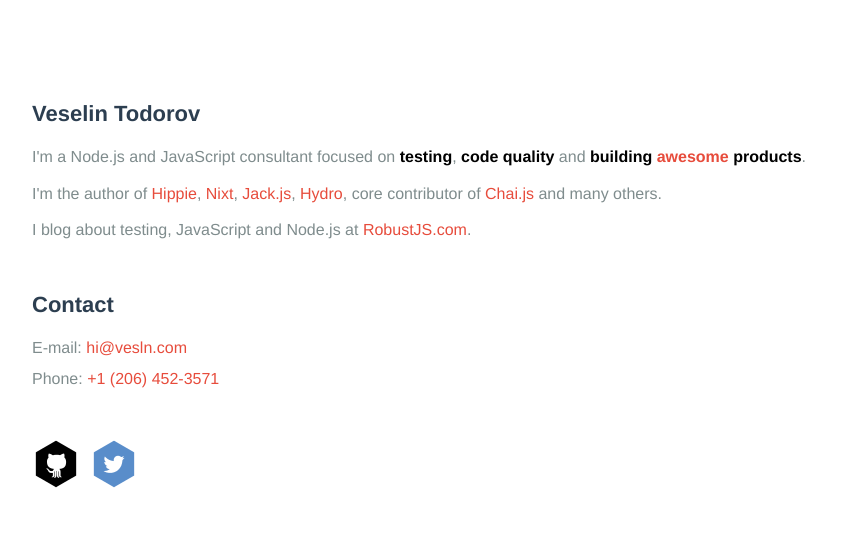
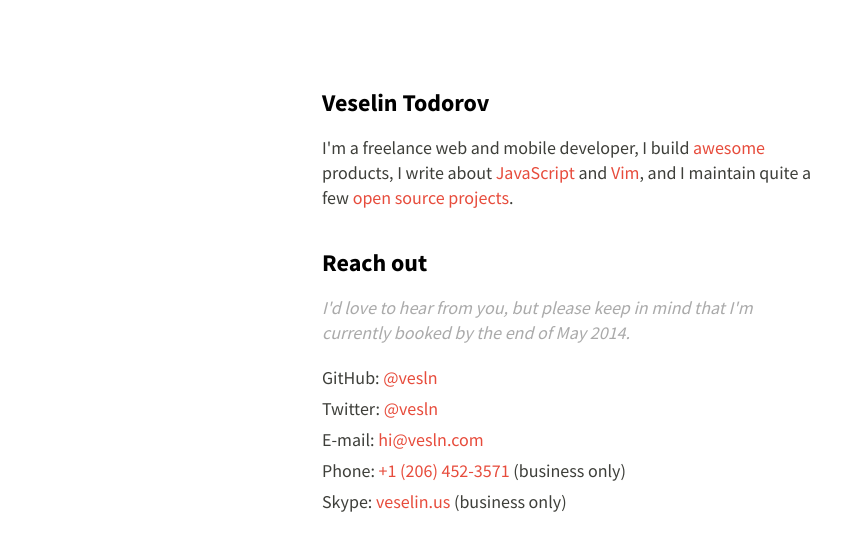
Before and after one commit to vesln/vesln.com, a website: page index.html in a window 1280 px wide. Shown: the whole page, without its empty margins (68-909 px from the left). Drawn offline with Linux system fonts and the light colour scheme.

Commit message:
Simplify stuff

```diff
--- a/index.html
+++ b/index.html
@@ -4,49 +4,27 @@
     <title>Veselin Todorov &mdash; vesln</title>
     <link rel="stylesheet" href="style.css">
     <link href="img/favicon.png" rel="shortcut icon" type="image/x-icon">
+    <link rel="stylesheet" href="http://fonts.googleapis.com/css?family=Source+Sans+Pro:400,700|Lato:700|Open+Sans:400,600">
     <meta name="viewport" content="width=device-width, minimum-scale=1.0, maximum-scale=1.0">
   </head>
   <body>
-    <section>
+    <section class="main">
       <h1>Veselin Todorov</h1>
-      <p>I'm a Node.js and JavaScript consultant focused on
-        <strong>testing</strong>,
-        <strong>code quality</strong> and
-        <strong>building <a href="http://awesome.io">awesome</a> products</strong>.
-      </p>
-      <p>I'm the author of
-        <a href="http://github.com/vesln/hippie">Hippie</a>,
-        <a href="http://github.com/vesln/nixt">Nixt</a>,
-        <a href="http://github.com/jackjs">Jack.js</a>,
-        <a href="http://github.com/hydrojs">Hydro</a>,
-        core contributor of <a href="http://github.com/chaijs">Chai.js</a>
-        and many others</a>.
-      </p>
-      <p>I blog about testing, JavaScript and Node.js at <a href="http://robustjs.com">RobustJS.com</a>.</p>
-    </section>
 
-    <section class="contact">
-      <h2>Contact</h2>
+      <p>I'm a freelance web and mobile developer, I build <a href="http://awesome.io">awesome</a> products, I write about <a href="http://www.robustjs.com">JavaScript</a> and <a href="http://www.vimninjas.com">Vim</a>, and I maintain quite a few <a href="https://github.com/vesln">open source projects</a>.</p>
 
-      <ul>
+      <h2 class="contacts">Reach out</h2>
+      <p class="notice">I'd love to hear from you, but please keep in mind that I'm currently booked by the end of May 2014.</p>
+
+      <ul class="contact-list">
+        <li>GitHub: <a href="https://github.com/vesln">@vesln</a></li>
+        <li>Twitter: <a href="https://twitter.com/vesln">@vesln</a></li>
         <li>E-mail: <a href="mailto:hi@vesln.com?subject=Hi!">hi@vesln.com</a></li>
-        <li>Phone: <a href="tel:+12064523571">+1 (206) 452-3571</a></li>
-      </ul>
-
-      <ul class="social">
-        <li>
-          <a href="https://github.com/vesln">
-            <img src="img/github.png" alt="@vesln">
-          </a>
-        </li>
-        <li>
-          <a href="https://twitter.com/vesln">
-            <img src="img/twitter.png" alt="@vesln">
-          </a>
-        </li>
+        <li>Phone: <a href="tel:+12064523571">+1 (206) 452-3571</a> (business only)</li>
+        <li>Skype: <a href="skype:veselin.us?add">veselin.us</a> (business only)</li>
       </ul>
     </section>
 
     <script type="text/javascript" src="analytics.js"></script>
-  </body>
-</html>
+    </body>
+    </html>
--- a/style.css
+++ b/style.css
@@ -1,18 +1,17 @@
 body {
-  font-family: 'Helvetica Neue', Helvetica, Arial, sans-serif;
-  color: #7F8C8D;
+  font-family: 'Source Sans Pro', 'Helvetica Neue', Helvetica, Arial, sans-serif;
+  color: #3E3F3A;
   font-style: normal;
-  font-size: 16px;
-  margin: 100px 0 0 100px;
-  line-height: 1.30;
+  font-size: 18px;
+  margin: 0;
+  padding: 10px;
+  line-height: 25px;
 }
 
 h1, h2 {
-  font-size: 22px;
-  color: #2C3E50;
-}
-
-strong {
+  font-size: 24px;
+  font-weight: bold;
+  margin-bottom: 20px;
   color: #000;
 }
 
@@ -21,34 +20,44 @@
   text-decoration: none;
 }
 
+p {
+  margin: 10px 0;
+}
+
 a:hover {
   text-decoration: underline;
 }
 
-ul {
+.main {
+  max-width: 500px;
+  margin: 80px auto 0 auto;
+}
+
+ul.reach-out {
   margin: 0;
-  padding: 0;
+  padding: 0 20px;
+}
+
+.contacts {
+  margin-top: 40px;
 }
 
 ul li {
-  list-style: none;
-  margin-bottom: 10px;
+  margin-bottom: 6px;
 }
 
-.contact {
-  margin-top: 50px;
+.notice {
+  color: #aaa;
+  margin: 20px 0;
+  font-style: italic;
 }
 
-.social {
-  margin-top: 50px;
+ul.contact-list {
+  margin: 0;
+  padding: 0;
+  list-style: none;
 }
 
-.social li {
-  float: left;
-  margin-right: 10px;
+@media screen and (max-width: 680px) {
+  .main { margin-top: 10px; }
 }
-
-@media screen and (max-width: 480px) {
-  body { margin: 10px; }
-  .contact { margin-top: 10px; }
-}
```
